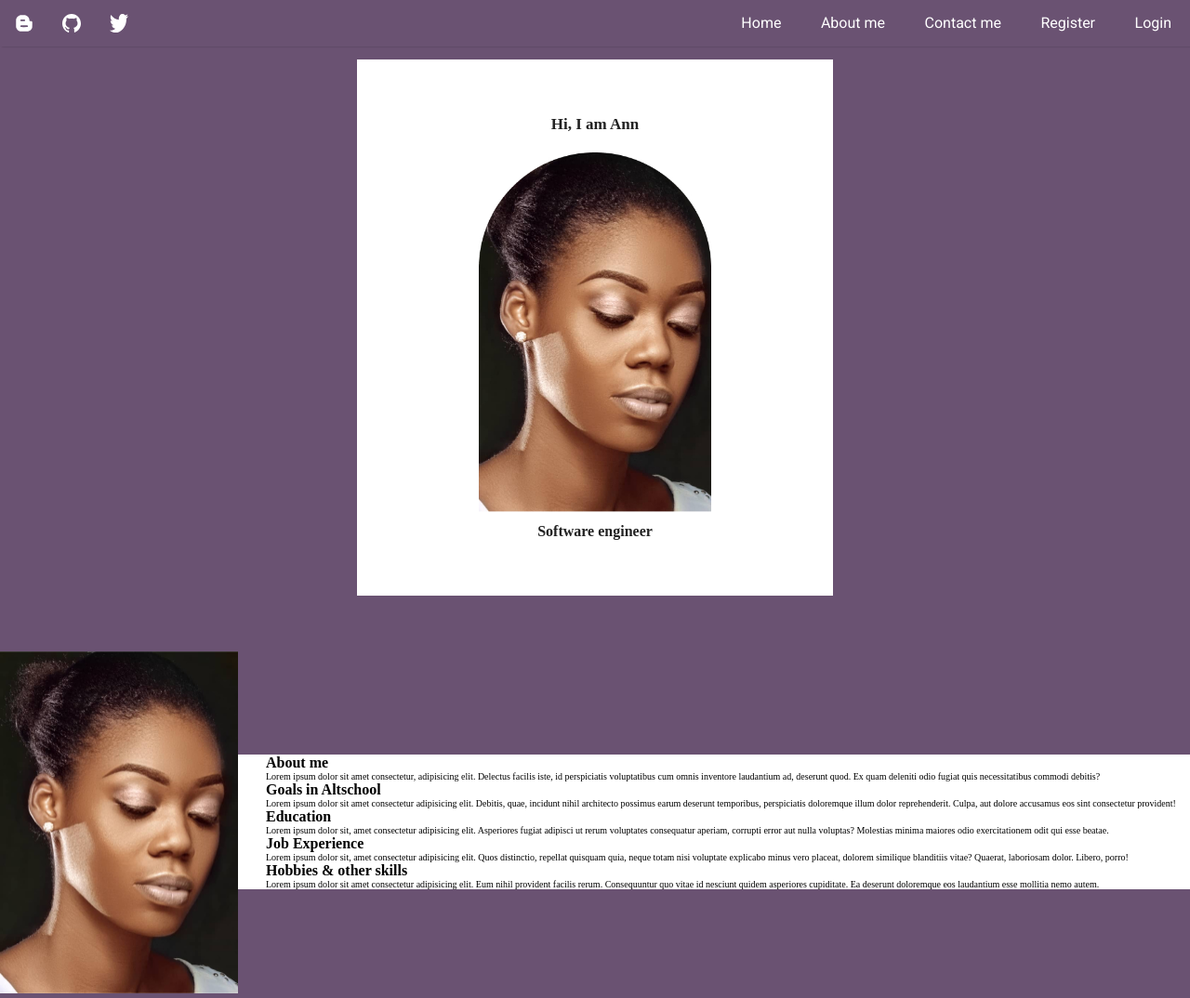
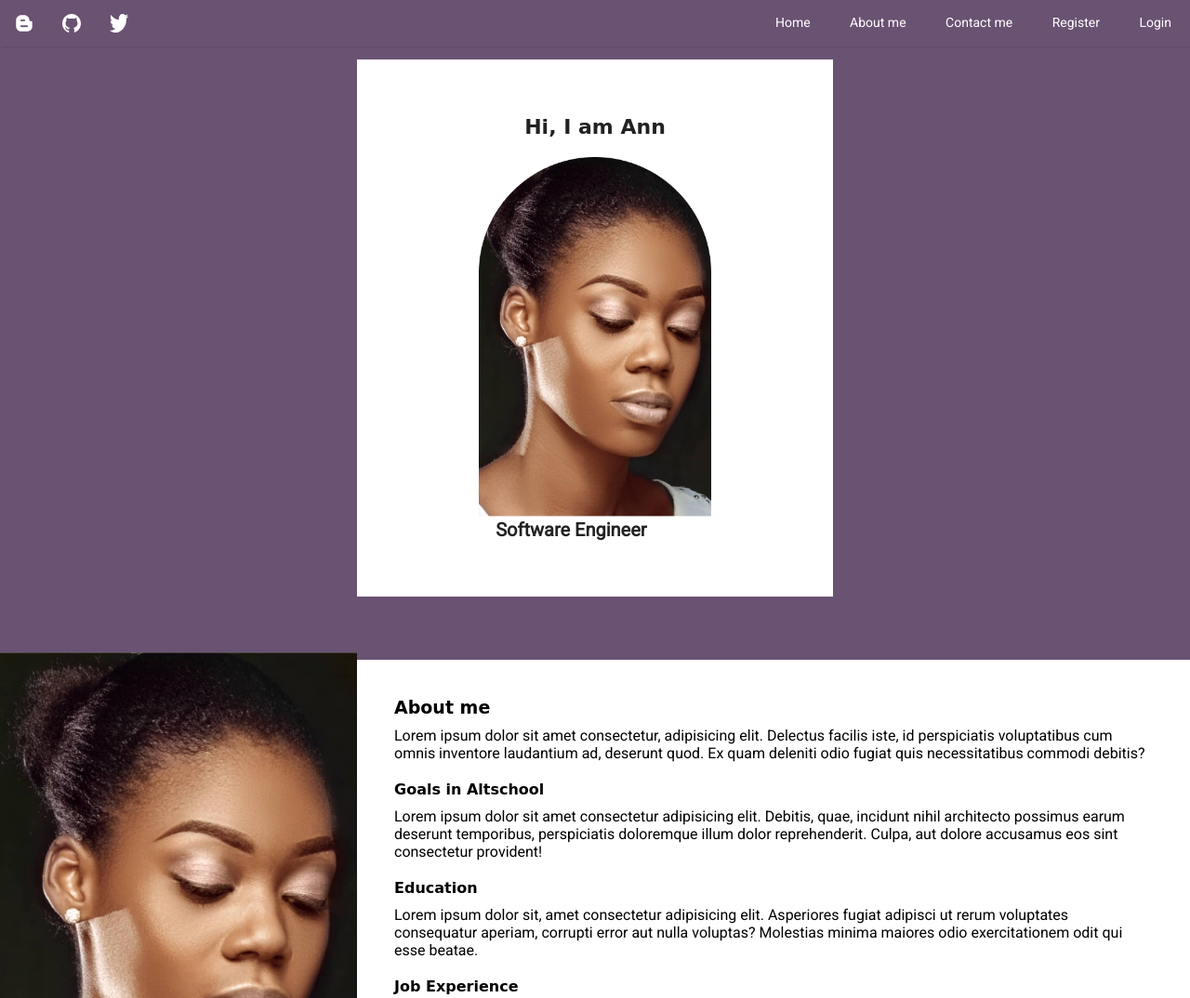
Before and after one commit to Ann-tech/About-me-page, a plain HTML site: page index.html in a window 1280 px wide. Shown: the top 1074 px of the page at 93% size. Drawn offline with Linux system fonts and the light colour scheme; a web font is replaced by a local one.

Commit message:
work on about section

```diff
--- a/index.html
+++ b/index.html
@@ -64,7 +64,7 @@
                 <h1>Hi, I am Ann</h1>
                 <img src="images/landing-img.jpg" alt="">
 
-                <p>Software engineer</p>
+                <p>Software Engineer</p>
             </div>
         </section>
         <section id="about-me-section-container">
--- a/nav.css
+++ b/nav.css
@@ -39,7 +39,7 @@ header {
     font-family: 'Roboto', sans-serif;
     text-decoration: none;
     color: #fff;
-    font-size: 1.6rem;
+    font-size: 1.4rem;
   }
 
    .header-container input[type="checkbox"] {
--- a/styles.css
+++ b/styles.css
@@ -12,6 +12,15 @@
 
 body {
   color: #222;
+}
+
+label, input, p {
+  font-family: 'Roboto', sans-serif;
+  font-size: 1.6rem;
+}
+
+h1, h2, h3 {
+  font-family: 'Risque', cursive;
 }
 
 
@@ -36,20 +45,33 @@ body {
   }
 
   #landing-section h1 {
-    font-size: 1.7rem;
+    font-size: 2.2rem;
     margin-bottom: 2rem;
   }
 
   #landing-section p {
-    font-size: 1.6rem;
-    margin-top: 1rem;
+    font-size: 2rem;
     font-weight: bold;
+    max-width: 90%;
+  }
+
+  #about-me-section {
+    padding: 4rem;
   }
 
   #about-me-section h3, h2 {
     text-align: center;
     color: #fff;
     font-size: 1.6rem;
+  }
+
+  h2, h3 {
+    margin-bottom: 1rem;
+    font-size: 1.9rem;
+  }
+
+  h3 {
+    margin-top: 2rem;
   }
 
 
@@ -134,6 +156,8 @@ body {
 
     #contact-me-section img {
       display: block;
+      margin: 0 auto;
+      margin-top: 4rem;
     }
 
     #about-me-section-container {
@@ -144,7 +168,7 @@ body {
 
     #about-me-section-container img {
       display: block;
-      width: 20%;
+      width: 30%;
       height: 80%;
 
     }
@@ -152,7 +176,7 @@ body {
     #about-me-section {
       width: 80%;
       background: #fff;
-      padding-left: 3rem;
+      /* padding-left: 3rem; */
     }
 
     #about-me-section h3,
@@ -170,7 +194,7 @@ body {
     }
 
     .contact-img-container {
-      width: 20%;
+      width: 40%;
     }
 
     /* #contact-me-section img {
```
